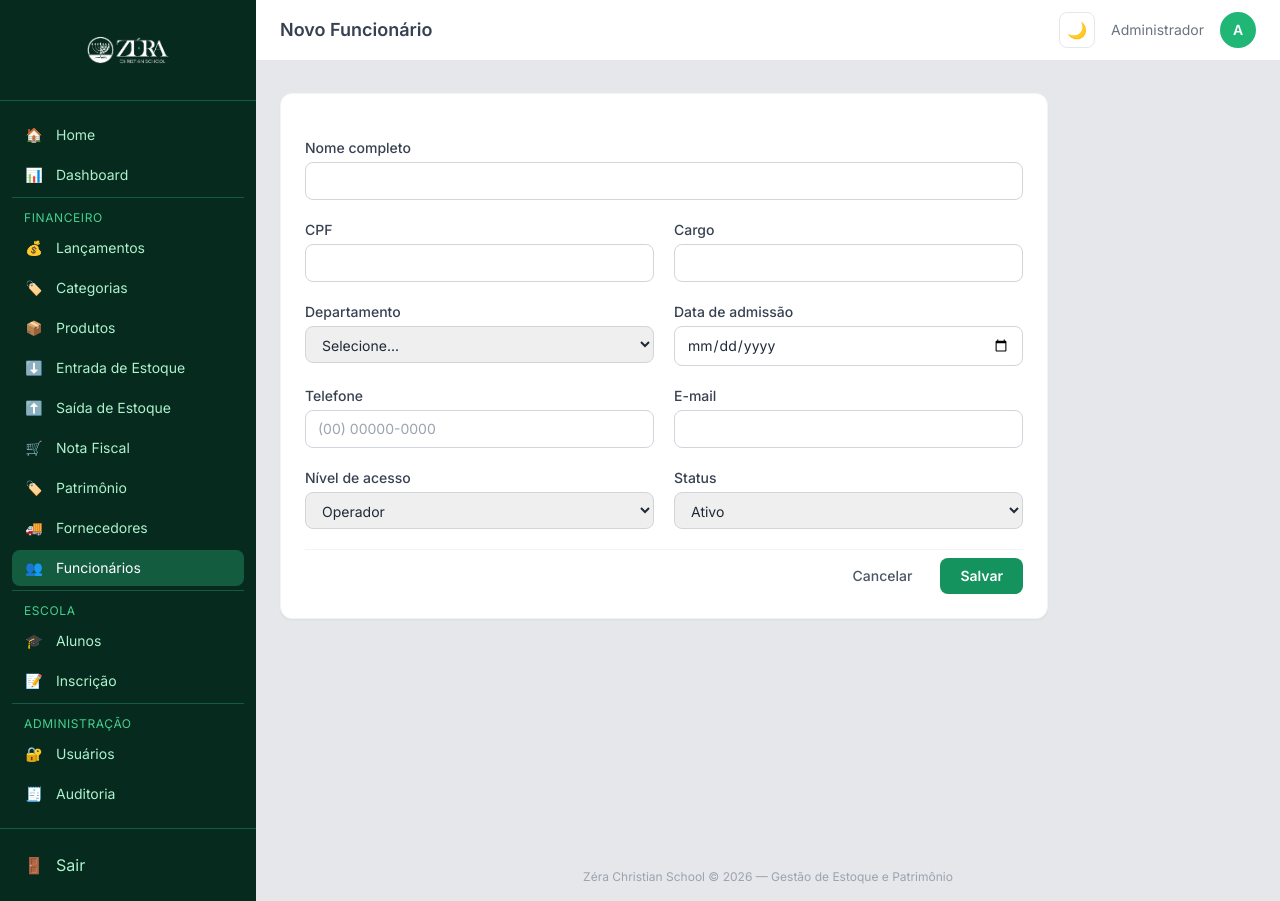
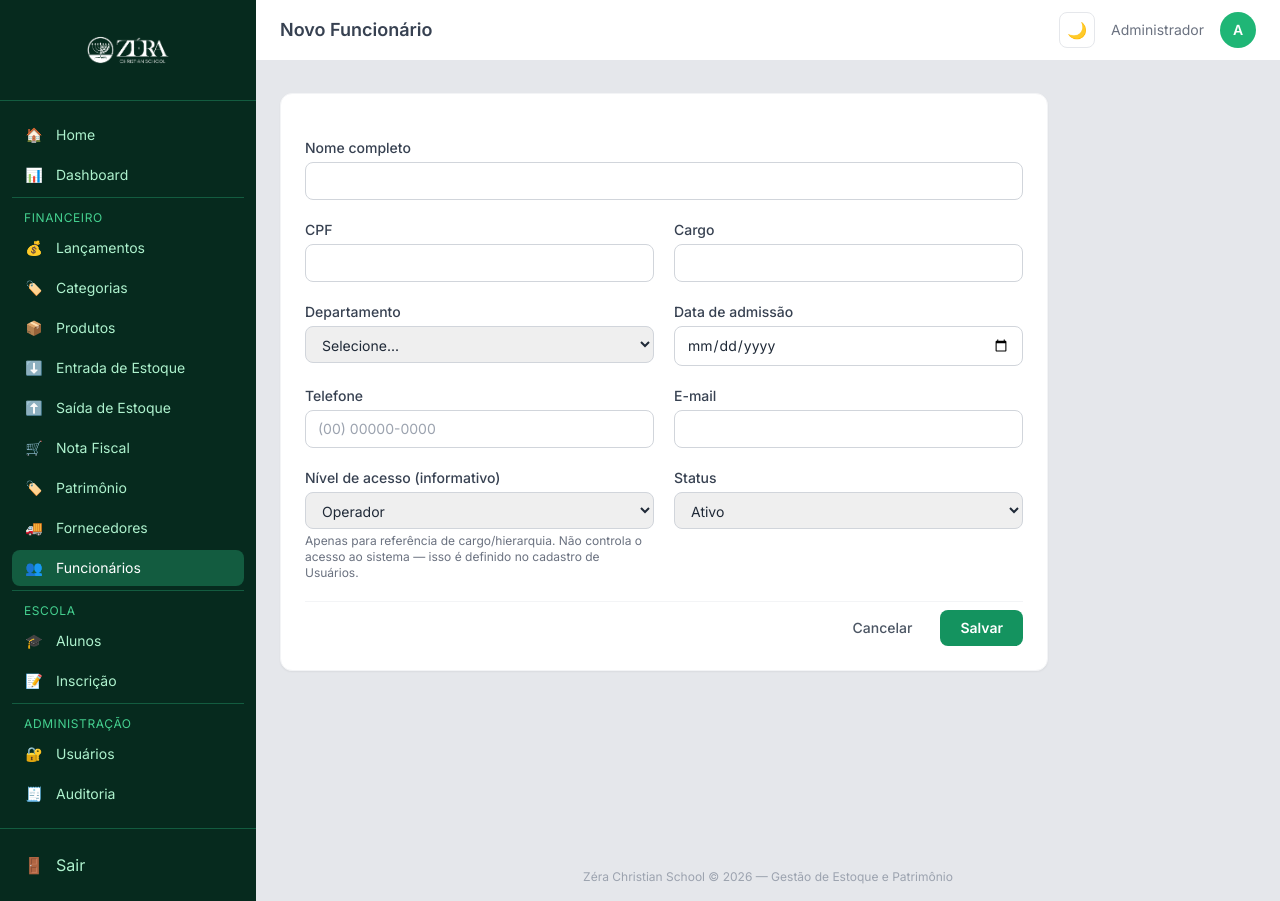
Before and after one commit to HudsonPugliesi/zera-sistema, a Flask app: page /funcionarios/novo in a window 1280 px wide. Run offline with Flask 3, Linux system fonts and the light colour scheme; a user stored in the database is signed in; some libraries are stand-ins or nearby versions.

Commit message:
Deixa claro que o nível de acesso do funcionário é só informativo
Esse campo não controla permissões no sistema (quem controla é o perfil
do cadastro de Usuários) — adiciona rótulo e texto de apoio no formulário
pra evitar que um admin pense que restringe acesso ao editar isso aqui.

Co-Authored-By: Claude Sonnet 5 <noreply@anthropic.com>

```diff
--- a/templates/funcionarios/form.html
+++ b/templates/funcionarios/form.html
@@ -52,12 +52,13 @@
                class="w-full rounded-lg border border-gray-300 px-3 py-2 text-sm focus:outline-none focus:ring-2 focus:ring-zera-500">
       </div>
       <div>
-        <label class="block text-sm font-medium text-gray-700 mb-1">Nível de acesso</label>
+        <label class="block text-sm font-medium text-gray-700 mb-1">Nível de acesso (informativo)</label>
         <select name="nivel_acesso" class="w-full rounded-lg border border-gray-300 px-3 py-2 text-sm focus:outline-none focus:ring-2 focus:ring-zera-500">
           <option value="operador" {% if funcionario and funcionario.nivel_acesso == 'operador' %}selected{% endif %}>Operador</option>
           <option value="gerente" {% if funcionario and funcionario.nivel_acesso == 'gerente' %}selected{% endif %}>Gerente</option>
           <option value="admin" {% if funcionario and funcionario.nivel_acesso == 'admin' %}selected{% endif %}>Administrador</option>
         </select>
+        <p class="mt-1 text-xs text-gray-500">Apenas para referência de cargo/hierarquia. Não controla o acesso ao sistema — isso é definido no cadastro de Usuários.</p>
       </div>
       <div>
         <label class="block text-sm font-medium text-gray-700 mb-1">Status</label>
```
